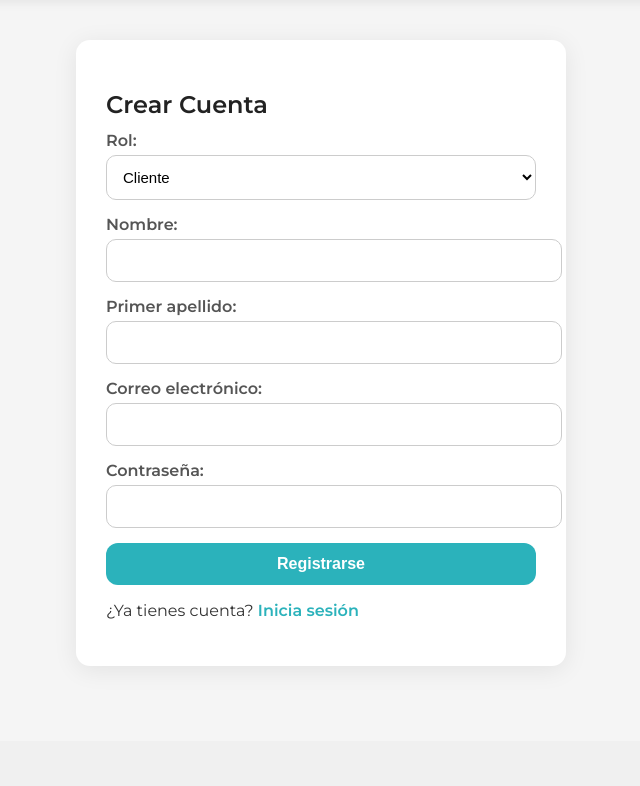
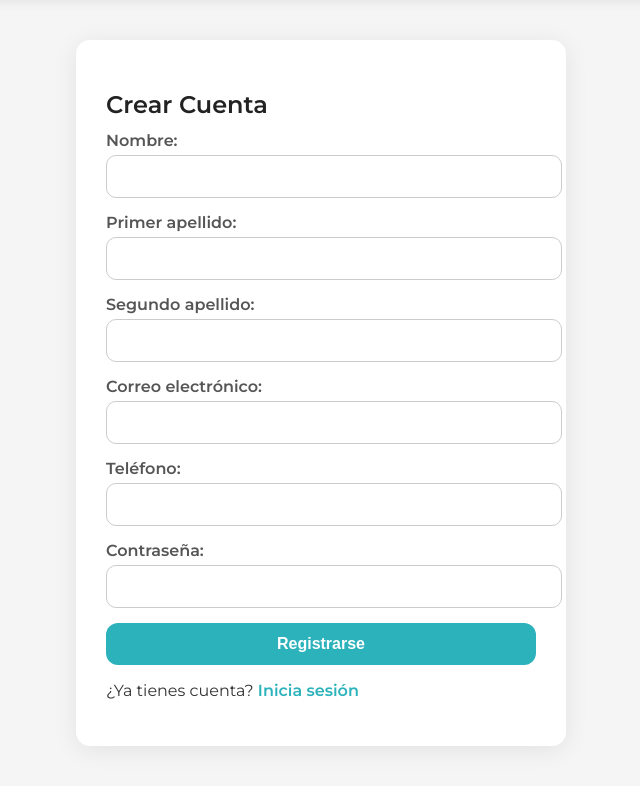
Before and after one commit to angelito05/Homi, a Flask app: page /registro in a window 1280 px wide. Shown: the part 59-845 px from the top of the page, without its empty margins (319-959 px from the left). Before the commit the page ends 725 px from the top, so only its background shows below. Run offline with Flask 3, Linux system fonts and the light colour scheme.

Commit message:
modificacion del formulario de registro

```diff
--- a/app.py
+++ b/app.py
@@ -9,7 +9,7 @@ app.config.from_object(Config)
 
 bcrypt = Bcrypt(app)
 
-# Conexión a Mongo0DB
+# Conexión a MongoDB
 client = MongoClient(app.config["MONGODB_URI"])
 db = client["HomiDB"]
 usuarios = db["usuarios"]
@@ -47,28 +47,17 @@ def registro_proveedor():
 def registro():
     if request.method == "POST":
         data = request.form.to_dict()
-        rol = data.get("rol", "cliente")
+        # Solo se permiten registros como cliente
+        rol = "cliente"
 
-        # Campos por rol
-        campos_clientes = ["nombre", "primer_apellido", "correo_electronico", "contrasena"]
-        campos_proveedores = ["nombre", "primer_apellido", "segundo_apellido", "correo_electronico", "telefono", "contrasena"]
+        # Campos obligatorios para clientes (incluyendo datos tipo proveedor)
+        campos_clientes = ["nombre", "primer_apellido", "segundo_apellido", "correo_electronico", "telefono", "contrasena"]
 
         # Validación de campos
-        if rol == "cliente":
-            for c in campos_clientes:
-                if not data.get(c):
-                    flash(f"El campo '{c}' es obligatorio para clientes.", "error")
-                    return redirect(url_for("registro"))
-
-        elif rol == "proveedor":
-            for c in campos_proveedores:
-                if not data.get(c):
-                    flash(f"El campo '{c}' es obligatorio para proveedores.", "error")
-                    return redirect(url_for("registro"))
-
-        else:
-            flash("Rol no válido.", "error")
-            return redirect(url_for("registro"))
+        for c in campos_clientes:
+            if not data.get(c):
+                flash(f"El campo '{c}' es obligatorio.", "error")
+                return redirect(url_for("registro"))
 
         # Evitar correos duplicados
         if usuarios.find_one({"correo_electronico": data["correo_electronico"]}):
@@ -81,9 +70,9 @@ def registro():
         nuevo_usuario = {
             "nombre": data["nombre"],
             "primer_apellido": data["primer_apellido"],
-            "segundo_apellido": data.get("segundo_apellido"),
             "correo_electronico": data["correo_electronico"],
             "contrasena": hashed_password,
+            "segundo_apellido": data.get("segundo_apellido"),
             "telefono": data.get("telefono"),
             "rol": rol,
             "estado": "activo"
@@ -131,7 +120,7 @@ def dashboard():
         flash("Debes iniciar sesión primero.", "error")
         return redirect(url_for("home"))
 
-    return render_template("dashboard.html", nombre=session["nombre"], rol=session["rol"])
+    return render_template("Inicio.html", nombre=session["nombre"], rol=session["rol"])
 
 # Logout
 @app.route("/logout")
--- a/app_publicaciones.py
+++ b/app_publicaciones.py
@@ -1,8 +1,6 @@
 from flask import Flask, render_template
 
-app = Flask(__name__,
-            template_folder='src/templates',
-            static_folder='src/static')
+app = Flask(__name__, template_folder='src/templates', static_folder='src/static')
 
 @app.route('/')
 def ver_publicaciones():
--- a/src/templates/index.html
+++ b/src/templates/index.html
@@ -39,7 +39,7 @@
             <label for="contrasena">Contraseña:</label>
             <input type="password" name="contrasena" required>
 
-            <button type="submit">Ingresar</button>
+            <button type="submit" >Ingresar</button>
         </form>
 
         <div class="enlace" style="margin-top: 10px;">
--- a/src/templates/registro.html
+++ b/src/templates/registro.html
@@ -5,21 +5,9 @@
     <title>Registro - Homi</title>
     <link rel="stylesheet" href="{{ url_for('static', filename='css/homi.css') }}">
 
-    <script>
-        function cambiarRol() {
-            const rol = document.getElementById("rol").value;
-            const camposProveedor = document.querySelectorAll(".proveedor-only");
-
-            if (rol === "cliente") {
-                camposProveedor.forEach(campo => campo.classList.add("hidden"));
-            } else {
-                camposProveedor.forEach(campo => campo.classList.remove("hidden"));
-            }
-        }
-    </script>
 </head>
 
-<body onload="cambiarRol()">
+<body>
 
     <!-- NAVBAR -->
     <div class="navbar">
@@ -46,12 +34,7 @@
 
         <form action="/registro" method="POST">
 
-            <!-- Rol -->
-            <label for="rol">Rol:</label>
-            <select name="rol" id="rol" onchange="cambiarRol()">
-                <option value="cliente">Cliente</option>
-                <option value="proveedor">Proveedor</option>
-            </select>
+
 
                 <!-- Nombre -->
                 <label>Nombre:</label>
@@ -61,21 +44,21 @@
                 <label>Primer apellido:</label>
                 <input type="text" name="primer_apellido" required>
 
-            <!-- Segundo apellido (proveedor) -->
-            <div class="proveedor-only hidden">
+                <!-- Segundo apellido (proveedor-only) -->
+
                 <label>Segundo apellido:</label>
-                <input type="text" name="segundo_apellido">
-            </div>
+                <input type="text" name="segundo_apellido" required>
+
 
                 <!-- Correo -->
                 <label>Correo electrónico:</label>
                 <input type="email" name="correo_electronico" required>
 
-            <!-- Teléfono (proveedor) -->
-            <div class="proveedor-only hidden">
+                <!-- Teléfono (proveedor-only) -->
+
                 <label>Teléfono:</label>
-                <input type="text" name="telefono">
-            </div>
+                <input type="text" name="telefono" required>
+
 
                 <!-- Contraseña -->
                 <label>Contraseña:</label>
```
Also changed, not shown: src/templates/Inicio.html (+10 -7 lines). Lines whose indentation alone changed are shown as unchanged.
